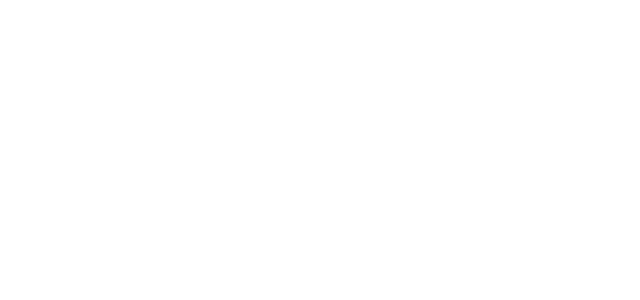
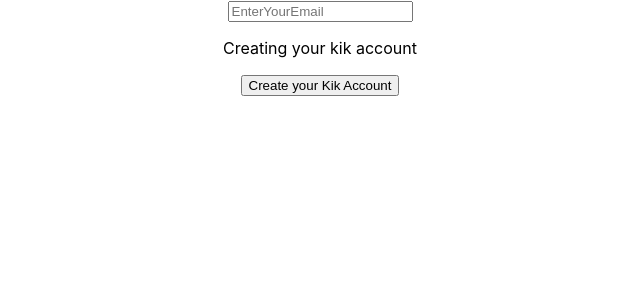
Before and after one commit to Zain-mir24/InstantChatapp, a React (Create React App) app: page / in a window 1280 px wide. Shown: the top 300 px of the page, without its empty margins (320-960 px from the left). Built offline with nearby package versions, Linux system fonts and the light colour scheme.

Commit message:
Working on Login functionality

```diff
--- a/src/App.js
+++ b/src/App.js
@@ -1,10 +1,10 @@
 
 import './App.css';
-
+import Login from './Login'
 function App() {
   return (
     <div className="App">
-
+      <Login></Login>
     </div>
   );
 }
--- /dev/null
+++ b/src/Login.js
@@ -0,0 +1,21 @@
+import React from 'react'
+
+function Login() {
+    const [email,setemail]=React.useState("")
+    const Register=(event)=>{
+      event.preventDefault()
+    }
+    return (
+
+        <div>
+            <form>
+            <input type="email" placeholder="EnterYourEmail" onChange= {e=> (setemail.target.value)}/>
+
+            <p>Creating your kik account</p>
+            <button>Create your Kik Account</button>
+            </form>
+        </div>
+    )
+}
+
+export default Login
```
Also changed, not shown: src/ChatApp.js (added, +11 -0 lines), src/ChatInput.js (added).
